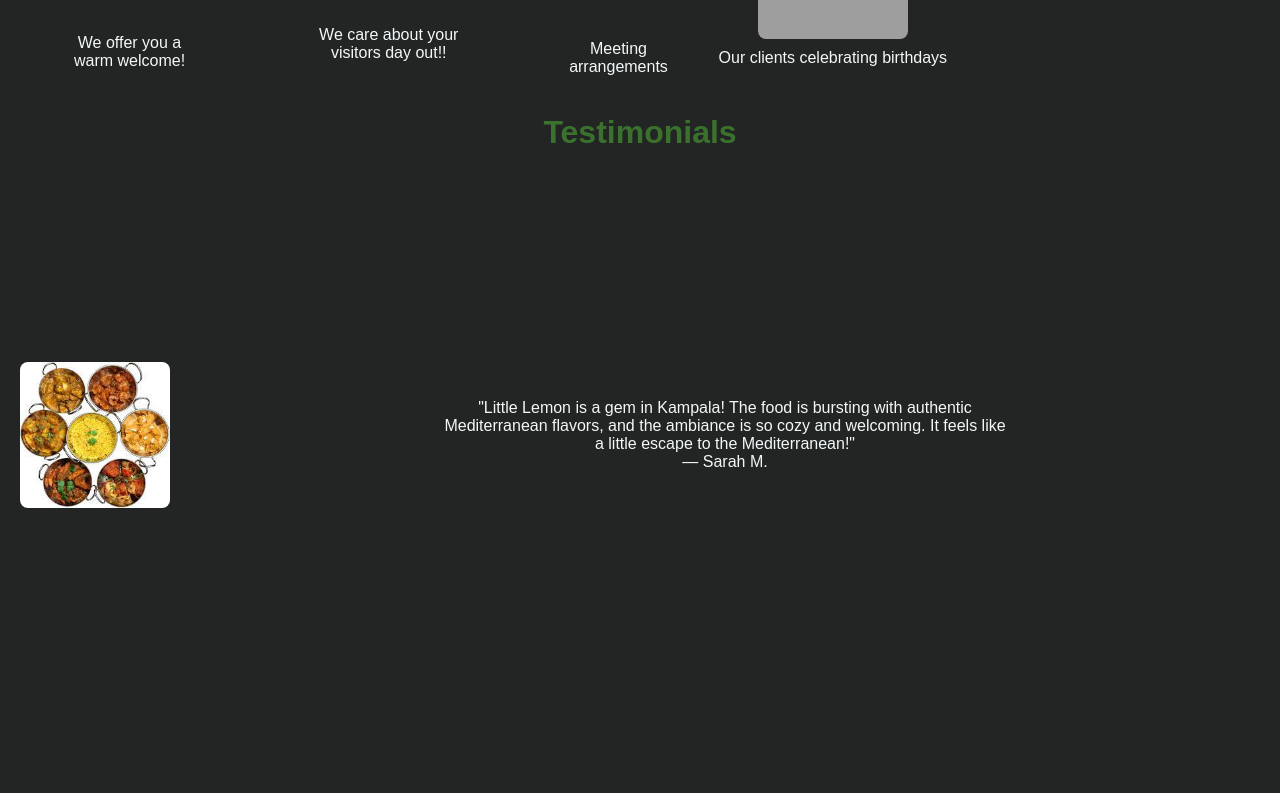
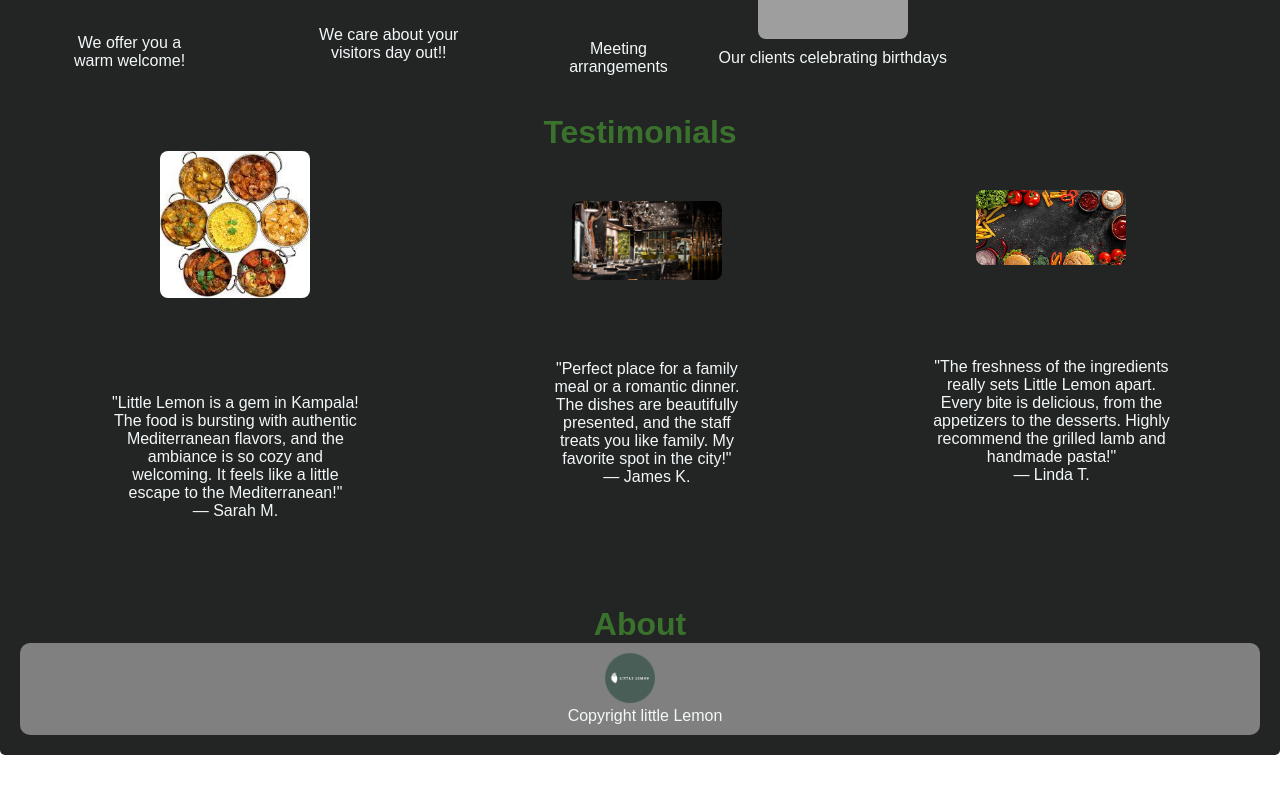
Before and after one commit to nawagirwacatherine/my-app, a React (Create React App) app: page / in a window 1280 px wide. Shown: the part 1227-2020 px from the top of the page. After the commit the page ends 1982 px from the top, so only its background shows below. Built offline with nearby package versions, Linux system fonts and the light colour scheme; grey boxes are pictures that could not be loaded.

Commit message:
have added article element to the testimonials so that the texts are below the images

```diff
--- a/src/style.css
+++ b/src/style.css
@@ -115,15 +115,47 @@ form input, form select {
 
 .testimonial-section {
   display: flex;
-  flex-direction: column; /* For a vertical layout on smaller screens */
+  flex-direction: column;
+  align-items:center;
   gap: 20px;
 }
 
 .testimonial-item {
+  /* display: flex;
+  align-items: center;
+  gap: 20px; */
   display: flex;
+  flex-direction: column;
   align-items: center;
-  gap: 20px;
+  text-align: center;
+  gap: 10px;
 }
+
+.testimonial-item .image {
+  order: -1; /* Image appears first */
+}
+
+.testimonial-item article {
+  order: 1; /* Article appears below the image */
+}
+
+@media (min-width: 768px) {
+  .testimonial-section {
+    flex-direction: row;
+  }
+
+  .testimonial-item {
+    flex-direction: column;
+    align-items: center;
+    text-align: left;
+  }
+
+  .testimonial-item article {
+    order: 2;
+    text-align: center; /* Center align for large screens */
+  }
+}
+
 article{
   padding: 20%;
   margin-bottom: auto;
@@ -143,9 +175,6 @@ article{
 }
 
 .highlights-item {
-  /* display: flex;
-  align-items: center;
-  gap: 20px; */
   display: flex;
   flex-direction: column;
   align-items: center;
```
